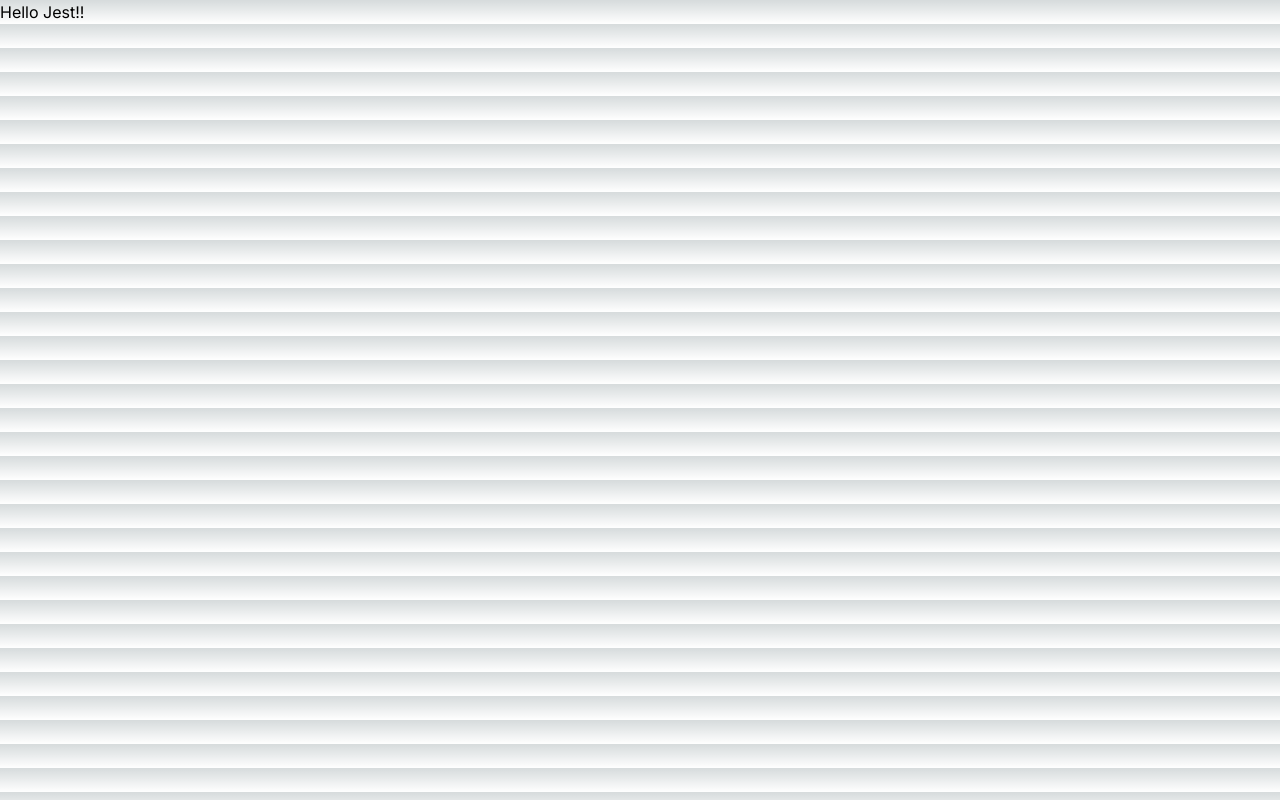
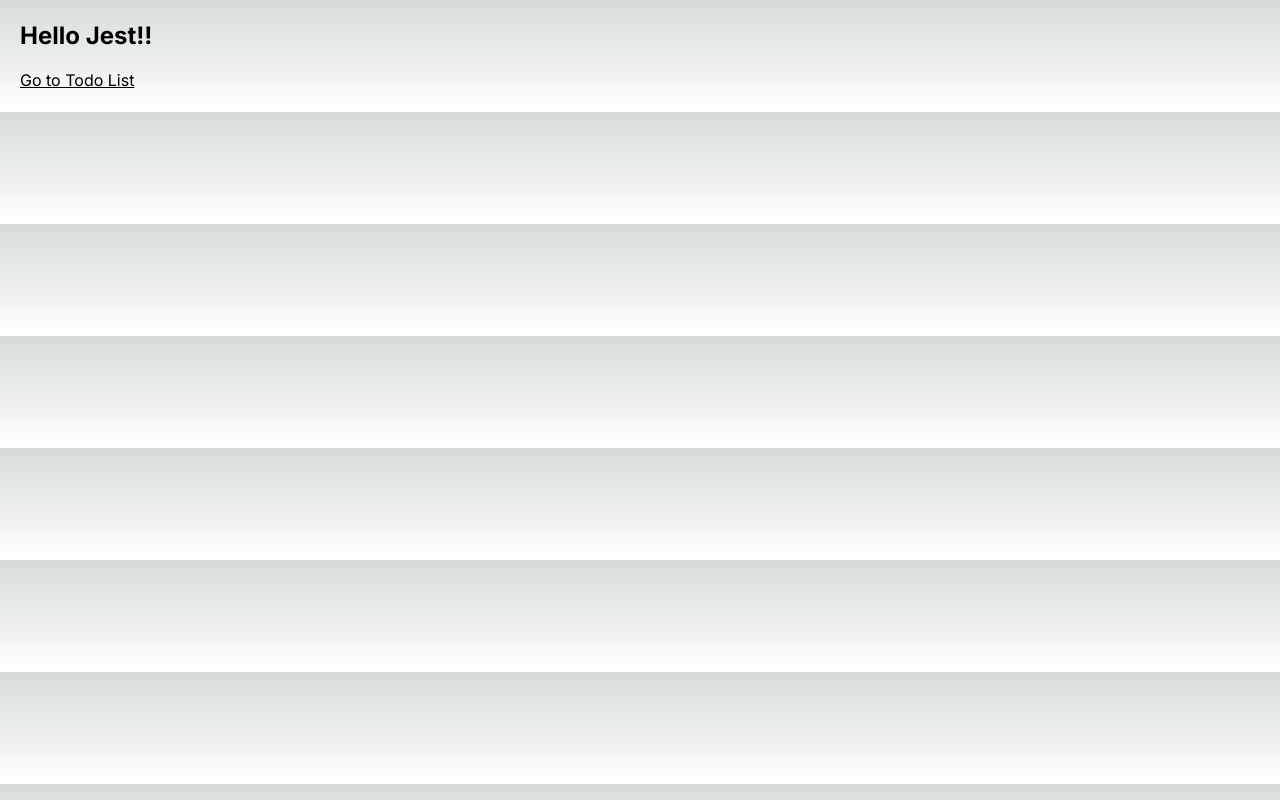
Before and after one commit to nagasawaaaa/jest-introduction-example, a Next.js app: page / in a window 1280 px wide. Built offline with nearby package versions, Linux system fonts and the light colour scheme.

Commit message:
add: サンプルページやらコンポーネント

```diff
--- a/src/app/layout.tsx
+++ b/src/app/layout.tsx
@@ -16,7 +16,11 @@ export default function RootLayout({
 }>) {
   return (
     <html lang="en">
-      <body className={inter.className}>{children}</body>
+      <body className={inter.className}>
+        <div className="p-5">
+          {children}
+        </div>
+      </body>
     </html>
   );
 }
--- a/src/app/page.tsx
+++ b/src/app/page.tsx
@@ -1,7 +1,22 @@
-export default function Home() {
+import Link from "next/link";
+
+interface Props {
+  message: string;
+}
+
+export function HomePresentation({ message }: Props) {
   return (
-    <div>
-      <h1>Hello Jest!!</h1>
+    <div className="space-y-4">
+      <h1 className="font-bold text-2xl">{message}</h1>
+      <div>
+        <Link href="/todos" className="underline hover:no-underline">Go to Todo List</Link>
+      </div>
     </div>
-  );
+  )
 }
+
+export async function Home() {
+  return <HomePresentation message="Hello Jest!!" />;
+}
+
+export default Home;
--- /dev/null
+++ b/src/app/todos/page.tsx
@@ -0,0 +1,30 @@
+import type { Todo } from '@/types';
+import getTodoList from "@/services/todos/getTodoList";
+import Link from "next/link";
+
+interface Props {
+  todos: Todo[];
+}
+
+export function TodoPresentation({ todos }: Props) {
+  return (
+    <div className="space-y-4">
+      <h1 className="font-bold text-2xl">Todo List</h1>
+      <ul className="space-y-2 list-disc list-inside">
+        {todos.map(todo => (
+          <li key={todo.id}>{todo.title}</li>
+        ))}
+      </ul>
+      <div>
+        <Link className="underline hover:no-underline" href="/">Go to Home</Link>
+      </div>
+    </div>
+  );
+}
+
+export default async function Todo() {
+  const todos = await getTodoList();
+  // MEMO: すべて出力すると長いので先頭10件だけ表示
+  const latestTodos = todos.slice(0, 10);
+  return <TodoPresentation todos={latestTodos} />;
+}
--- /dev/null
+++ b/src/components/Button/Button.tsx
@@ -0,0 +1,11 @@
+import type { ComponentProps, ReactNode } from "react";
+
+interface Props extends ComponentProps<'button'>{
+  children: ReactNode;
+}
+
+const Button = ({ children, ...props }: Props) => {
+  return <button {...props}>{children}</button>;
+}
+
+export default Button;
--- /dev/null
+++ b/src/services/todos/getTodoList.ts
@@ -0,0 +1,7 @@
+import { Todo } from '@/types';
+
+export default async function getTodoList(): Promise<Todo[]> {
+  const response = await fetch('https://jsonplaceholder.typicode.com/todos');
+  if (!response.ok) throw new Error('Failed to fetch');
+  return await response.json();
+}
--- /dev/null
+++ b/src/types/index.ts
@@ -0,0 +1 @@
+export * from './todo';
--- /dev/null
+++ b/src/types/todo.ts
@@ -0,0 +1,6 @@
+export interface Todo {
+  userId: number;
+  id: number;
+  title: string;
+  completed: boolean;
+}
```
Also changed, not shown: 2 other files (tests, documents, lock files or other folders).
